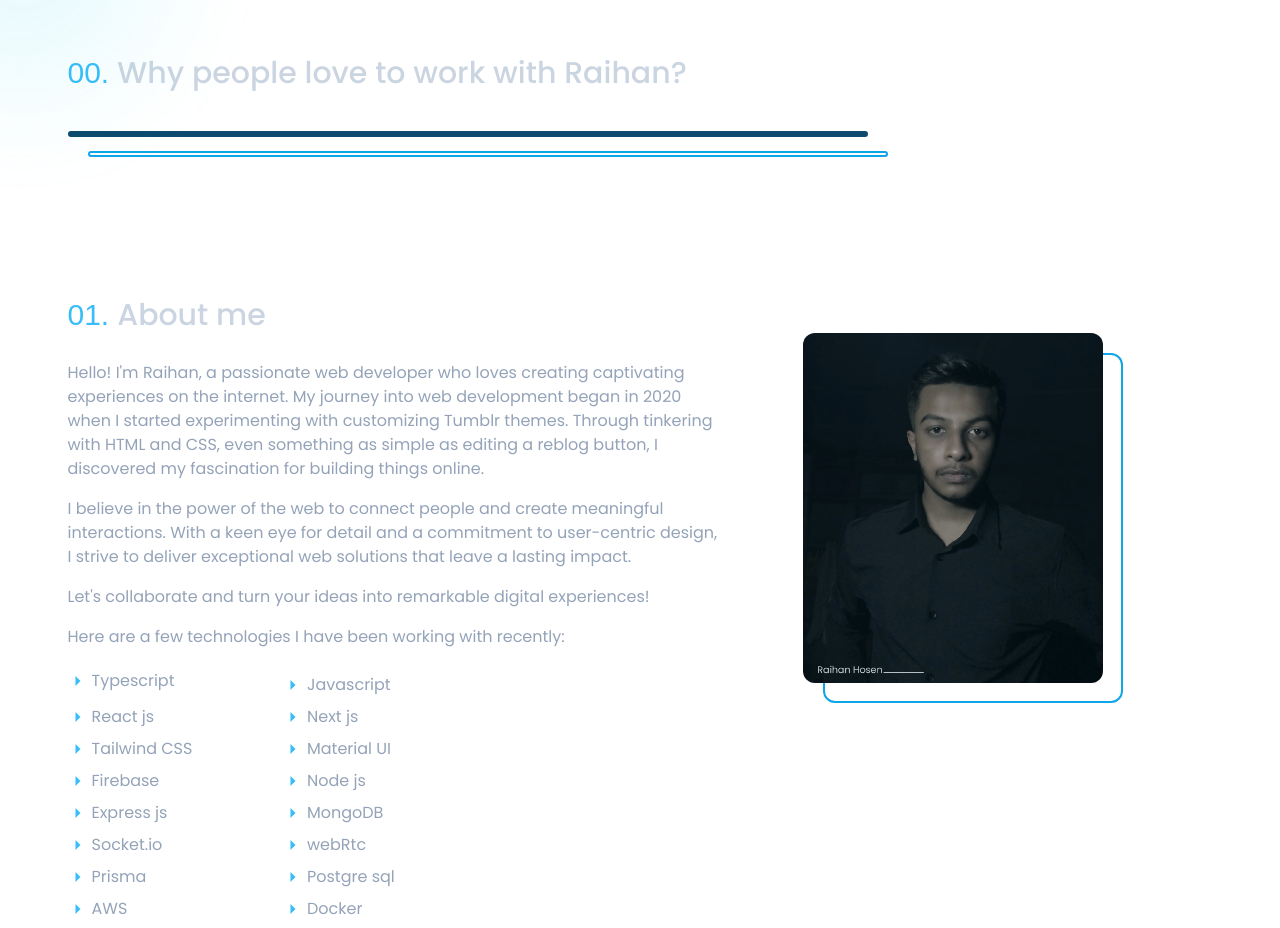
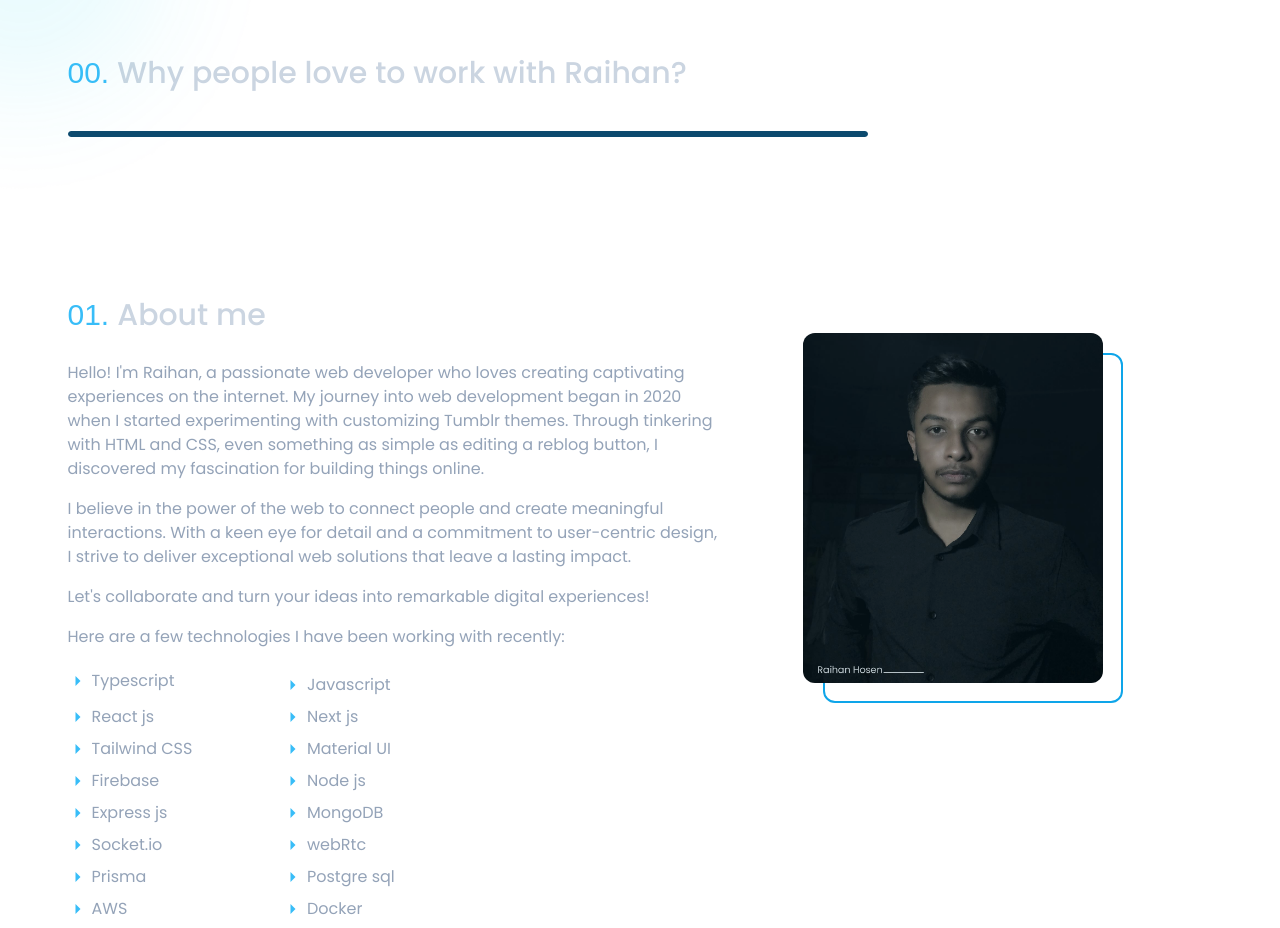
Before and after one commit to raihanhosen011/developer-portfolio, a Next.js app: page / in a window 1280 px wide. Shown: the part 802-1730 px from the top of the page. Built offline with nearby package versions, Linux system fonts and the light colour scheme; a web font is replaced by a local one.

Commit message:
Add overflow

```diff
--- a/src/modules/Home/sections/Why/Why.tsx
+++ b/src/modules/Home/sections/Why/Why.tsx
@@ -30,7 +30,7 @@ const Why = () => {
       </motion.h1>
 
       <motion.div variants={fadeLeft} {...motionStep} className='cols-span-2 lg:block hidden mt-10' >
-        <div className='w-full md:max-w-[800px] relative group rounded-xl after:transition-all after:duration-200 after:hover:left-[12px] after:hover:top-[12px] after:w-full after:z-30 after:h-full after:border-[2px] after:absolute after:top-[20px] after:left-[20px] after:rounded-xl after:border-sky-500' >
+        <div className='w-full md:max-w-[800px] relative group rounded-xl overflow-hidden after:transition-all after:duration-200 after:hover:left-[12px] after:hover:top-[12px] after:w-full after:z-30 after:h-full after:border-[2px] after:absolute after:top-[20px] after:left-[20px] after:rounded-xl after:border-sky-500' >
           <YouTube
             videoId={'yOHVhzaeArU'}
             className='w-full rounded-xl border-[3px] border-sky-900 transition-all duration-200 group-hover:translate-y-[2px] group-hover:translate-x-[2px] relative z-[9999]'
```
